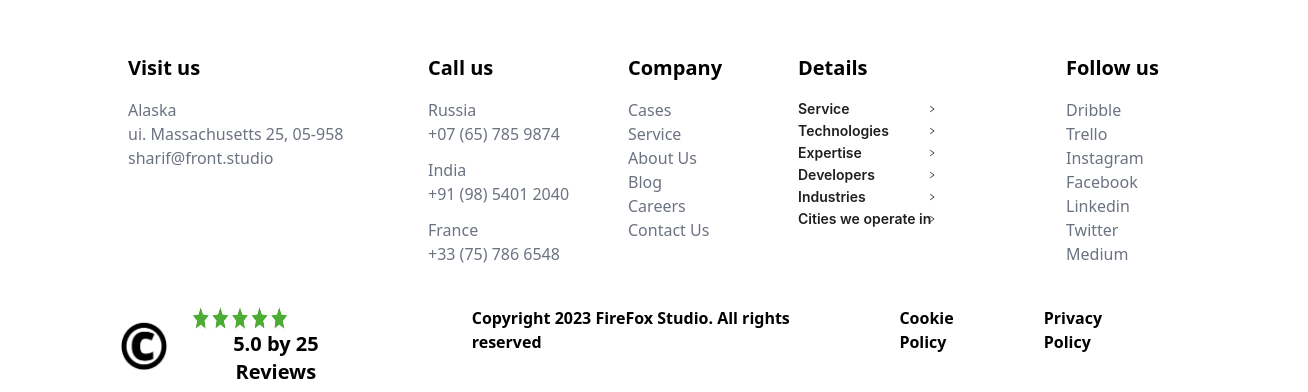
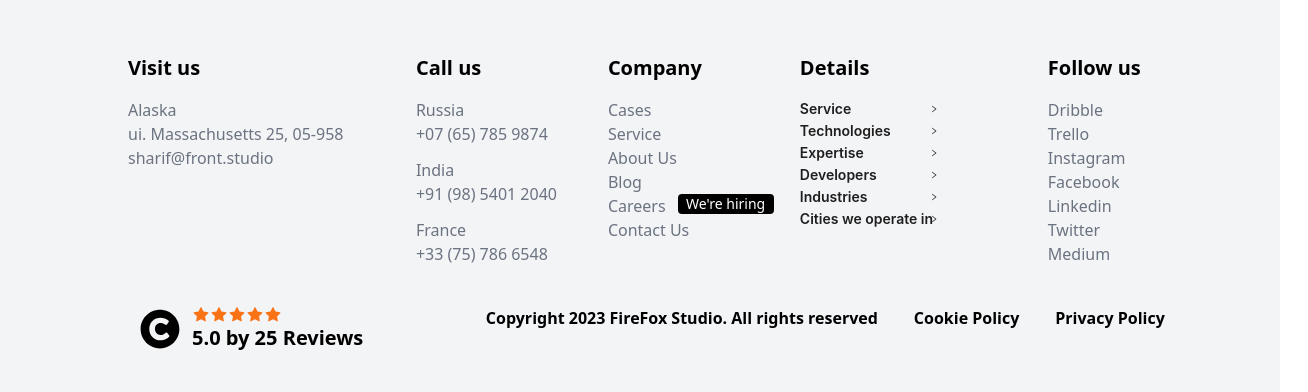
Before and after one commit to NaushadaliSaiyed/furniture, a React (Vite) app: page /contact-us in a window 1280 px wide. Shown: the part 1428-1820 px from the top of the page, 1308 px wide, since content can reach past the window. Built offline with nearby package versions, Linux system fonts and the light colour scheme.

Commit message:
sharif noon change
zvsv

```diff
--- a/src/components/Navbar.tsx
+++ b/src/components/Navbar.tsx
@@ -12,15 +12,15 @@ const Navbar = () => {
     <div className={location.pathname !== "/" ? `fixed w-full h-[20%] top-0 bg-white z-50` : "relative"}>
       <div className={`fixed flex justify-between items-center text-white bg-[#48474D] w-[84%] h-[12%] ${topMargin} left-[8%] z-30`}>
         <h1 className='mx-20 font-semibold text-2xl'><Link to={"/"}><i>Botiko</i></Link></h1>
-        <ul className='flex gap-12 '>
+        <ul className='flex gap-12'>
           <li className='font-mono font-semibold cursor-pointer md:block hidden'><Link to={'product'}>Product</Link></li>
           <li className='font-mono font-semibold cursor-pointer hidden md:block '><Link to={'about'}>About</Link></li>
           <li className='font-mono font-semibold cursor-pointer hidden md:block'><Link to={'services'}>Services</Link></li>
           <li className='font-mono font-semibold cursor-pointer hidden md:block'><Link to={'contact-us'}>Contact us</Link></li>
         </ul>
         <VscSearch className='mx-20' />
-        <AiOutlineBars className='md:hidden mx-5 text-lg ' onClick={()=>setShow(!show)}/>
-       {show &&<div  className='absolute right-[-40px] top-[40px] w-[100px] h-[100px] bg-slate-600 md:hidden'>
+        <AiOutlineBars className='md:hidden mx-5 text-lg ' onClick={() => setShow(!show)} />
+        {show && <div className='absolute right-[0px] top-[55px] rounded w-[100px] h-[100px] text-center bg-[#48474D] md:hidden'>
           <ul>
             <li>Product</li>
             <li>About</li>
--- a/src/components/contactUs/ContactLastDetails.tsx
+++ b/src/components/contactUs/ContactLastDetails.tsx
@@ -1,6 +1,7 @@
 import React from 'react';
 import { Collapse } from 'antd';
 import '../../style/contactLastDetails.css'
+import { Link } from 'react-router-dom';
 
 
 const { Panel } = Collapse;
@@ -34,18 +35,21 @@ const ContactLastDetails = () => {
                     </div>
                 </div>
             </span>
-            <span className='w-[170px]'>
+            <span className='w-[200px]'>
                 <p className='font-semibold text-xl'>Company</p>
                 <div className='mt-4 cursor-pointer text-gray-500'>
                     <p className='fire-art-web-design w-max flex columns-1 text-gray-500'>Cases</p>
                     <p className='fire-art-web-design w-max flex columns-1 text-gray-500'>Service</p>
                     <p className='fire-art-web-design w-max flex columns-1 text-gray-500'>About Us</p>
                     <p className='fire-art-web-design w-max flex columns-1 text-gray-500'>Blog</p>
-                    <p className='fire-art-web-design w-max flex columns-1 text-gray-500'>Careers</p>
+                    <div className='flex gap-3'>
+                        <p className='fire-art-web-design w-max flex columns-1 text-gray-500'>Careers</p>
+                        <Link to={"/hiring"}><p className='bg-black h-5 w-24 items-center text-center text-sm rounded text-white'>We're hiring</p></Link>
+                    </div>
                     <p className='fire-art-web-design w-max flex columns-1 text-gray-500'>Contact Us</p>
                 </div>
             </span>
-            <div className='w-[260px]'>
+            <div className='w-[250px]'>
                 <p className='font-semibold text-xl'>Details</p>
                 <div className='mt-4'>
                     <Collapse
--- /dev/null
+++ b/src/components/hiring/Hiring.tsx
@@ -0,0 +1,11 @@
+import React from 'react'
+
+const Hiring = () => {
+    return (
+        <div className='mt-[130px] bg-slate-400 h-[450px] ml-28 w-[90%]'>
+            sharifdascsdcsdc
+        </div>
+    )
+}
+
+export default Hiring
--- a/src/components/service/SarviceProduct.tsx
+++ b/src/components/service/SarviceProduct.tsx
@@ -6,7 +6,6 @@ import { FaFirstOrderAlt } from 'react-icons/fa';
 import { FaPaintRoller } from 'react-icons/fa';
 import { RiHomeGearFill } from 'react-icons/ri';
 import { BsGift } from 'react-icons/bs';
-
 
 
 // import Lottie from "lottie-react";
--- a/src/pages/ContactUS.tsx
+++ b/src/pages/ContactUS.tsx
@@ -3,8 +3,8 @@ import '../style/contactUs.css'
 import ContactUsLeftSide from '../components/contactUs/ContactUsLeftSide';
 import ContactUsRightSide from '../components/contactUs/ContactUsRightSide';
 import ContactLastDetails from '../components/contactUs/ContactLastDetails';
-import capital from '../assets/Image/Copyright-Symbol-Header-Image.png'
-import star from '../assets/Image/five star.360_F_280195423.jpg'
+import { FaCopyright } from 'react-icons/fa';
+import { AiFillStar } from 'react-icons/ai';
 
 
 const ContactUS = () => {
@@ -14,28 +14,34 @@ const ContactUS = () => {
         <ContactUsLeftSide />
         <ContactUsRightSide />
       </div>
-      <div className='iframe ml-[8%] mt-[730px] md:mt-0'>
+      <div className='iframe ml-[8%] mt-[800px] md:mt-0'>
         <iframe src="https://www.google.com/maps/embed?pb=!1m14!1m12!1m3!1d29376.2214223758!2d72.52587845!3d23.022755949999997!2m3!1f0!2f0!3f0!3m2!1i1024!2i768!4f13.1!5e0!3m2!1sen!2sin!4v1684144486769!5m2!1sen!2sin" width="91.3%"
           height="450"
           loading="lazy"
         >
         </iframe>
       </div>
-      <div className='flex pt-14 pl-32 pb-10 justify-between w-[85%]'>
+      <div className='flex pt-14 pl-32 pb-10 bg-gray-100 flex-col justify-between w-[100%]'>
         <ContactLastDetails />
+        <div className='flex justify-between pt-10 w-[90%] flex-col md:flex-row'>
+          <div className=' flex text-center items-center'>
+            <FaCopyright className='h-10 w-16' />
+            <div className=''>
+              <div className='flex text-lg text-orange-500'>
+                <AiFillStar />
+                <AiFillStar />
+                <AiFillStar />
+                <AiFillStar />
+                <AiFillStar />
               </div>
-      <div className='flex justify-between w-[90%] flex-col md:flex-row'>
-        <div className='flex text-center items-center'>
-          <img src={capital} alt="" className='h-14 w-24 ml-24' />
-          <div className=''>
-            <img src={star} alt="" className='h-6 w-28 relative right-2' />
               <p className='text-xl font-semibold'>5.0 by 25 Reviews </p>
             </div>
           </div>
-        <div className='flex justify-between gap-10 font-semibold flex-col text-start md:flex-row ml-28'>
+          <div className='flex justify-between gap-9 font-semibold flex-col text-start md:flex-row ml-28'>
             <p>Copyright 2023 FireFox Studio. All rights reserved</p>
             <p>Cookie Policy</p>
             <p>Privacy Policy</p>
+          </div>
         </div>
       </div>
     </>
--- a/src/routes/routes.tsx
+++ b/src/routes/routes.tsx
@@ -4,6 +4,7 @@ import About from "../pages/About";
 import Services from "../pages/Services";
 import Product from "../pages/Product";
 import ContactUS from "../pages/ContactUS";
+import Hiring from "../components/hiring/Hiring";
 
 const routes: any = () =>
     [
@@ -27,6 +28,10 @@ const routes: any = () =>
             path: "/contact-us",
             element: <ContactUS />,
         },
+        {
+            path: "/hiring",
+            element: <Hiring/>,
+        },
 
     ];
 
```
Lines whose indentation alone changed are shown as unchanged.
